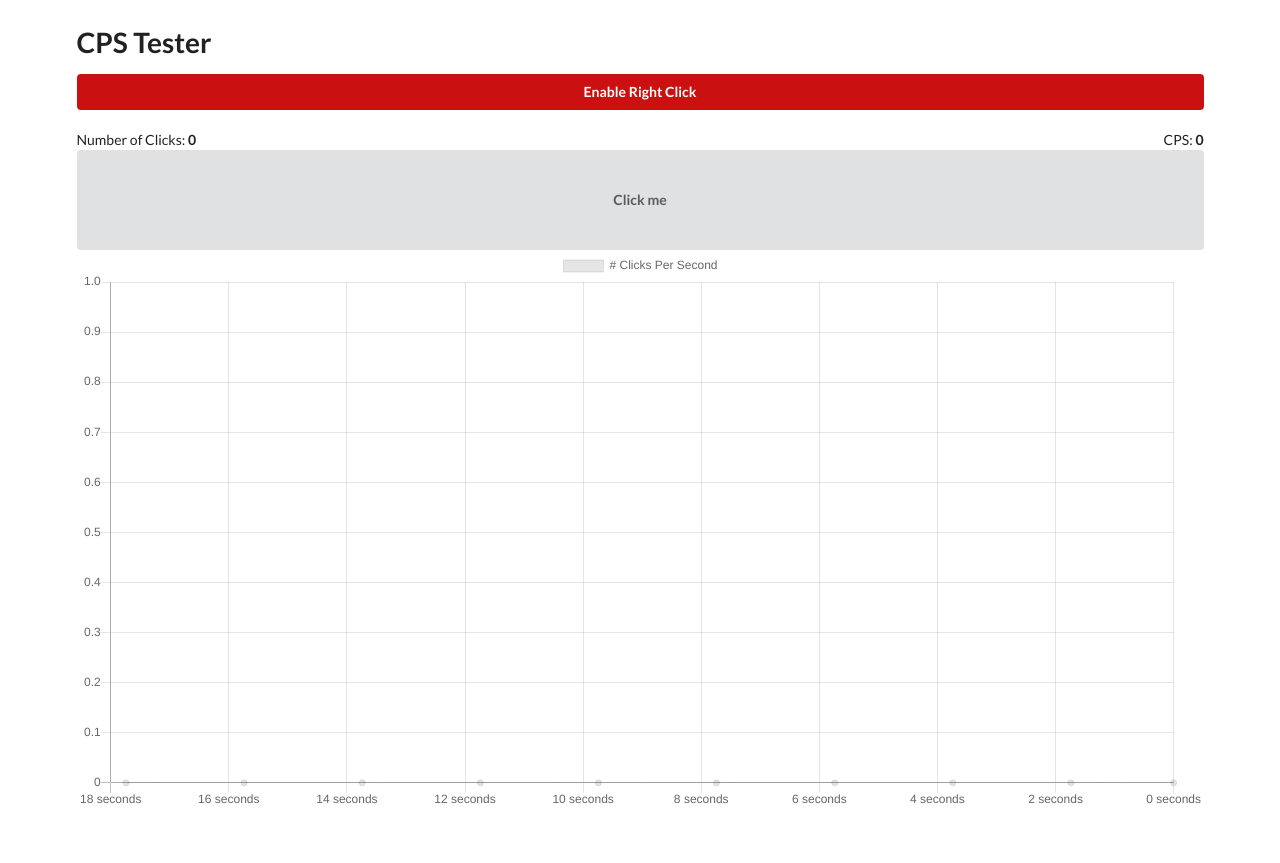
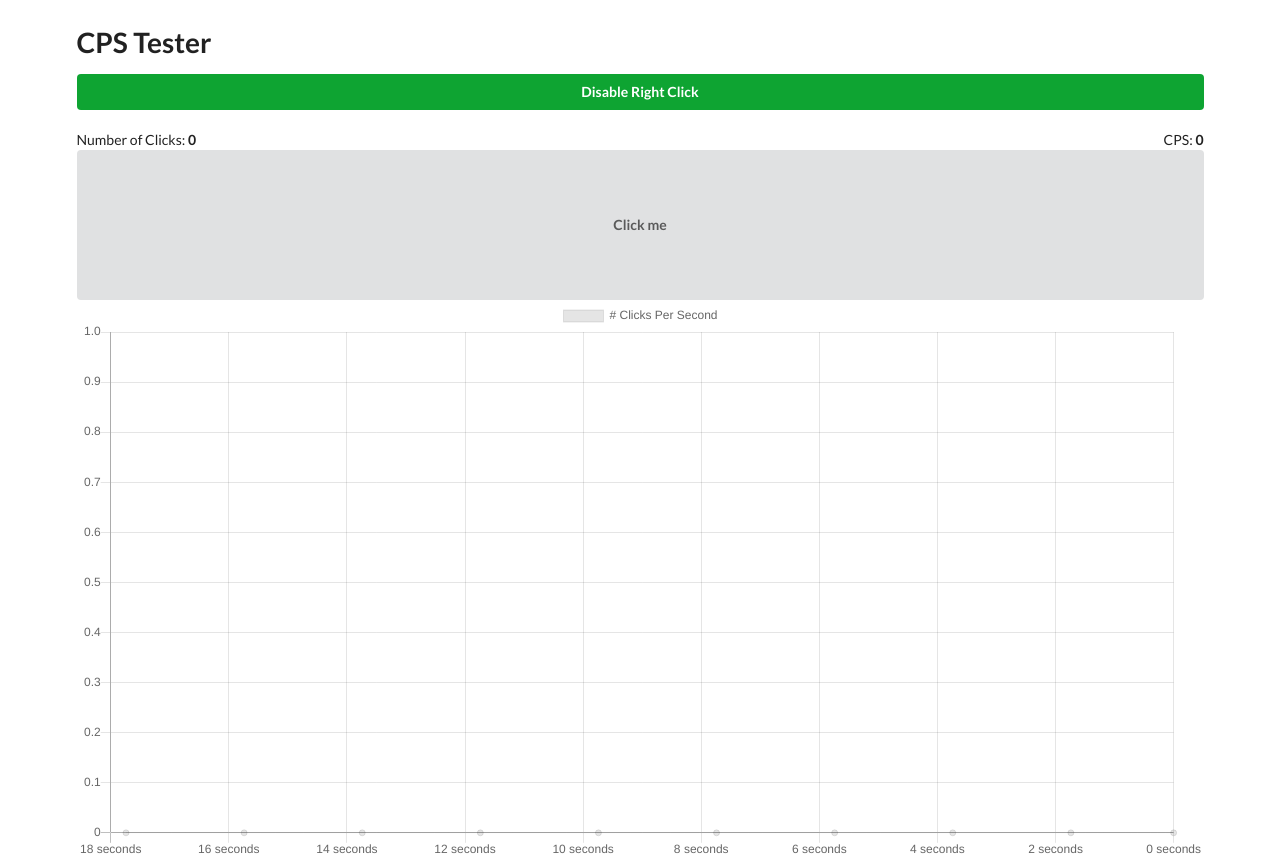
Before and after one commit to lukechu10/cps-tester, a website: page docs/index.html in a window 1280 px wide. Both pictures are taken after a click on the button "Enable Right Click". Before the commit the page ends 824 px from the top, so only its background shows below. Drawn offline with nearby package versions, Linux system fonts and the light colour scheme.

Commit message:
Fixed right click button
Signed-off-by: Luke Chu <lukechu10@gmail.com>

```diff
--- a/docs/cps.js
+++ b/docs/cps.js
@@ -1,3 +1,5 @@
+var rightClick = false;
+
 $(() => {
 	$("#cpsButton").click(() => {
 		addClick();
@@ -5,15 +7,27 @@ $(() => {
 
 	// right click
 	$("#cpsButton").contextmenu(() => {
-		addClick();
-		return false;
+		if(rightClick) {
+			addClick();
+			return false;
+		}
+		return true;
 	});
 
 
 	// right click button
-	$("#rightClickToggle").click(() => [
+	$("#rightClickToggle").click(() => {
+		$("#rightClickToggle").toggleClass("positive");
+		$("#rightClickToggle").toggleClass("negative");
+		rightClick = !rightClick;
 
-	])
+		if(rightClick) {
+			$("#rightClickToggle").html("Disable Right Click");
+		}
+		else {
+			$("#rightClickToggle").html("Enable Right Click");
+		}
+	});
 });
 
 var clicks = 0;
--- a/docs/style.css
+++ b/docs/style.css
@@ -1,3 +1,7 @@
 #cpsButton {
-	height: 100px;
+	height: 150px;
 }
+
+button.ui.button.fluid#rightClickToggle {
+	transition-duration: 250ms;
+}
```
Also changed, not shown: .gitpod.yml.
